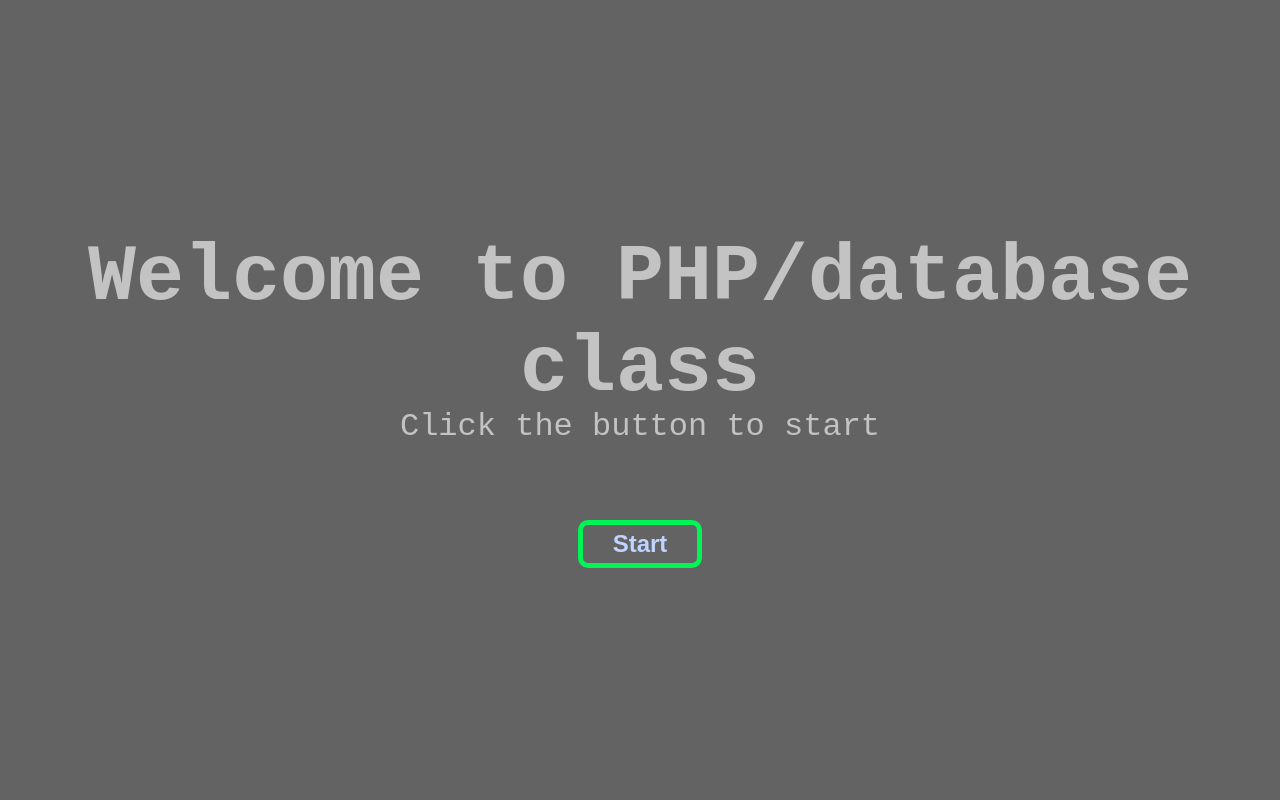
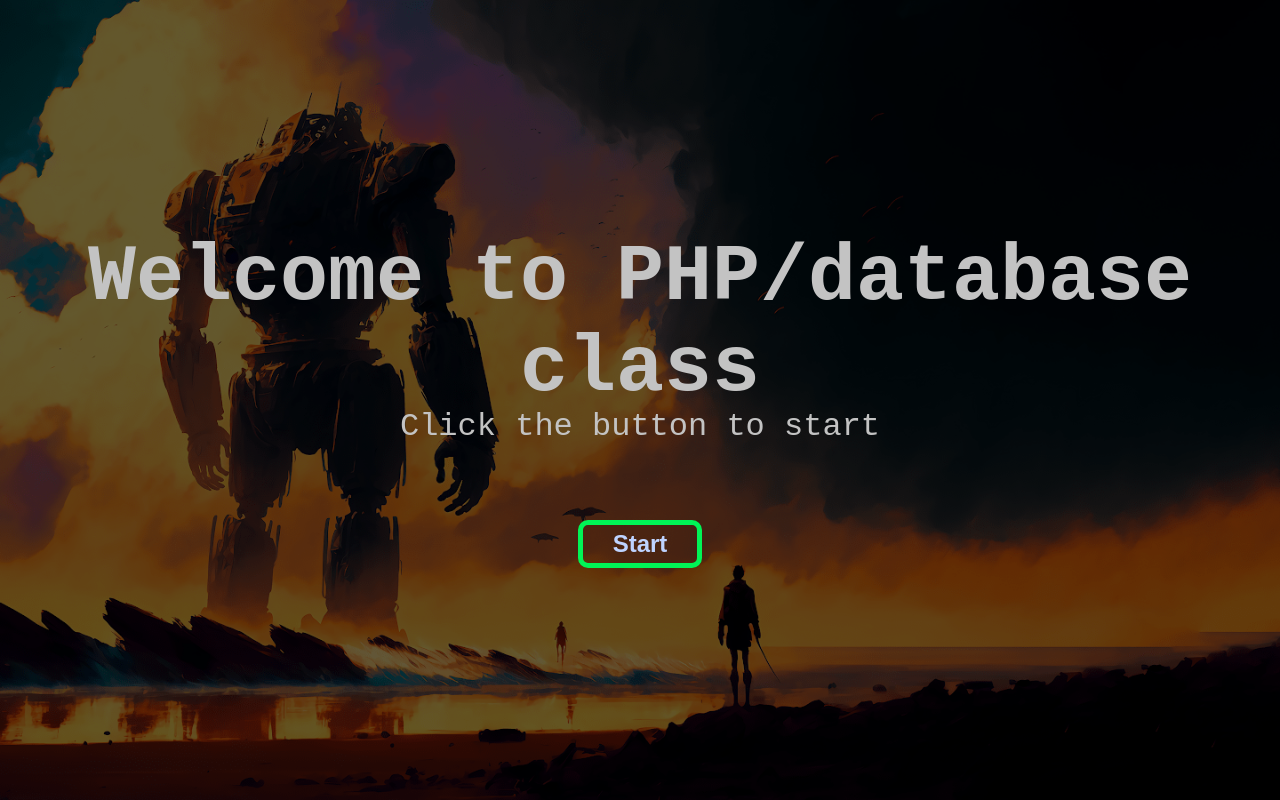
Before and after one commit to Lycan-Xx/sample-login-2, a plain HTML site: page index.html in a window 1280 px wide. Drawn offline with Linux system fonts and the light colour scheme.

Commit message:
Update index.html

```diff
--- a/index.html
+++ b/index.html
@@ -20,7 +20,7 @@
 			min-height: 100vh;
 			background: linear-gradient(to bottom, #93c5fd, #3b82f6);
 			color: #c3c3c3;
-			background-image: url(image.png);
+			background-image: url(assets/image.png);
 			background-position: center;
 			background-repeat: no-repeat;
 			background-size: cover;
```
